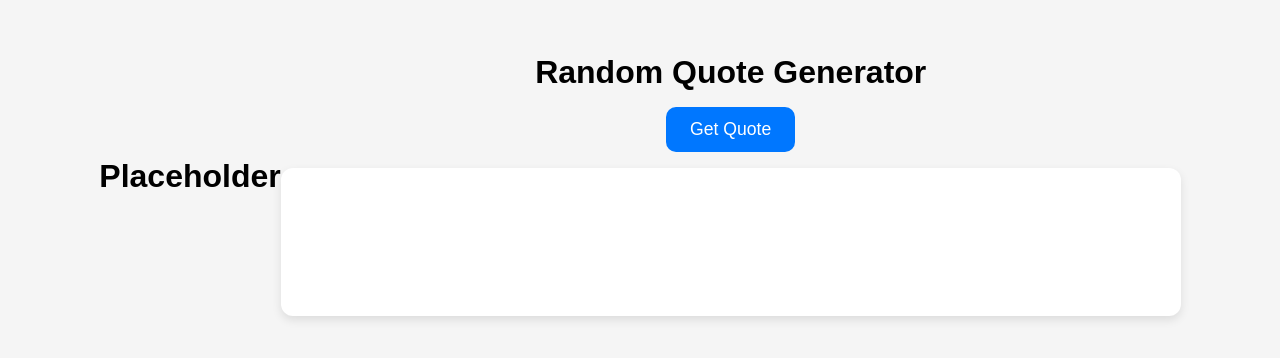
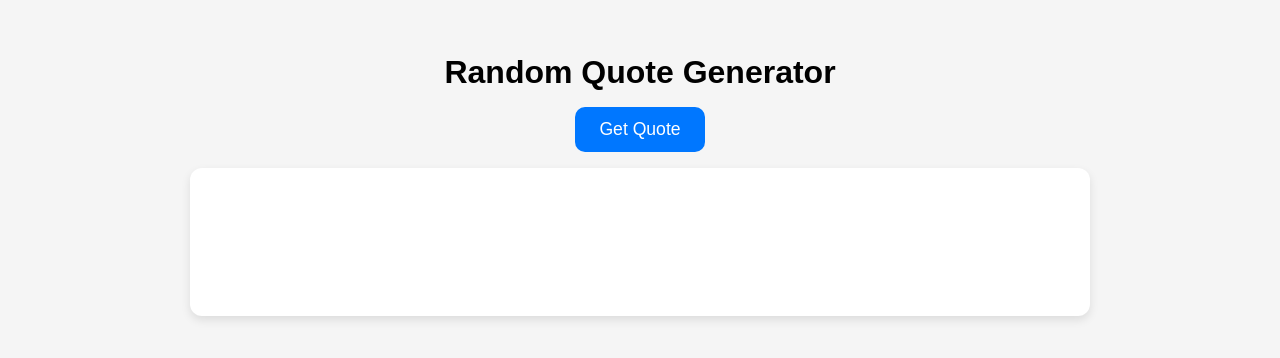
Before and after one commit to WilliamLeFevre/quoteapp, a plain HTML site: page index.html in a window 1280 px wide. Shown: the part 226-584 px from the top of the page. Drawn offline with Linux system fonts and the light colour scheme.

Commit message:
Fix HTML structure in index.html

```diff
--- a/index.html
+++ b/index.html
@@ -1,4 +1,3 @@
-<h1>Placeholder</h1>
 <!DOCTYPE html>
 <html lang="en">
 <head>
```
